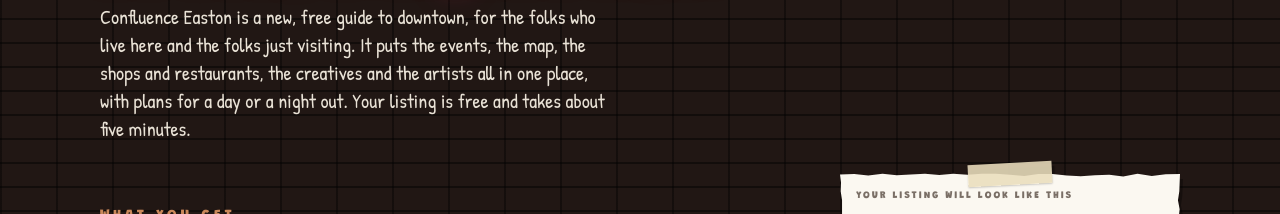
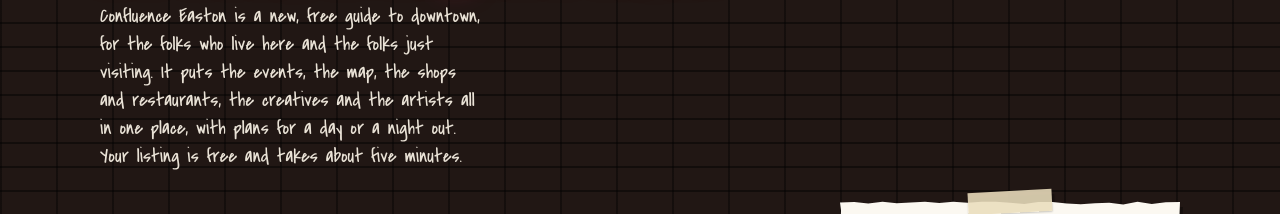
Before and after one commit to darkmarthastewart/Confluence-easton, a plain HTML site: page site/join/index.html in a window 1280 px wide. Shown: the part 288-502 px from the top of the page. Drawn offline with Linux system fonts and the light colour scheme.

Commit message:
Body text in Covered By Your Grace
Replaces Patrick Hand everywhere, with the small lines (listing details,
guide notes, dates) a size up so the handwriting stays easy to read.

Co-Authored-By: Claude Opus 5.5 <noreply@anthropic.com>
Claude-Session: https://claude.ai/code/session_01Rz2LTnhq7YmruqggAw2c2m

```diff
--- a/site/assets/app.css
+++ b/site/assets/app.css
@@ -326,3 +326,13 @@ html[data-phase="day"] .wordmark .script{color:var(--sc-red);-webkit-text-stroke
 html[data-phase="dawn"] .hero-logo,html[data-phase="golden"] .hero-logo{filter:drop-shadow(0 0 4px rgba(255,60,60,.7)) drop-shadow(0 0 14px rgba(216,32,28,.45))}
 html[data-phase="day"] .hero-logo{filter:drop-shadow(4px 6px 0 rgba(0,0,0,.35))}
 .hero.has-photo .hero-logo{position:relative;z-index:1;margin-top:-40px;width:min(88%,380px)}
+
+/* Covered By Your Grace runs small, so the small lines go up a size */
+body{font-size:20px}
+.row-sub{font-size:16px}
+.subtitle{font-size:18px}
+.lede{font-size:19px}
+.timeline p{font-size:17px}
+.notice{font-size:17px}
+.meta{font-size:19px}
+.time small{font-size:14px}
--- a/site/assets/base.css
+++ b/site/assets/base.css
@@ -7,7 +7,7 @@
 @font-face{font-family:"Permanent Marker";src:url(fonts/permanent-marker-latin-400-normal.woff2) format("woff2");font-weight:400;font-display:swap}
 @font-face{font-family:"Grandstander";src:url(fonts/grandstander-latin-700-normal.woff2) format("woff2");font-weight:700;font-display:swap}
 @font-face{font-family:"Grandstander";src:url(fonts/grandstander-latin-900-normal.woff2) format("woff2");font-weight:800 900;font-display:swap}
-@font-face{font-family:"Patrick Hand";src:url(fonts/patrick-hand-latin-400-normal.woff2) format("woff2");font-weight:400;font-display:swap}
+@font-face{font-family:"Covered By Your Grace";src:url(fonts/covered-by-your-grace-latin-400-normal.woff2) format("woff2");font-weight:400;font-display:swap}
 @font-face{font-family:"Barlow Condensed";src:url(fonts/barlow-condensed-latin-400-normal.woff2) format("woff2");font-weight:400;font-display:swap}
 @font-face{font-family:"Barlow Condensed";src:url(fonts/barlow-condensed-latin-600-normal.woff2) format("woff2");font-weight:500 600;font-display:swap}
 @font-face{font-family:"Barlow Condensed";src:url(fonts/barlow-condensed-latin-700-normal.woff2) format("woff2");font-weight:700 800;font-display:swap}
@@ -26,9 +26,9 @@
   /* Dark Martha Stewart's own kit, spoken softly: her lime, her marker red */
   --lime:#E4FFB0; --lime-glow:#8DC21F; --marker:#FF3B4E;
   --f-marker:"Permanent Marker", "Marker Felt", "Comic Sans MS", cursive;
-  /* the supper club's type: Grandstander stands in for More Sugar, Patrick Hand for FF Providence Sans */
+  /* headings: Grandstander, standing in for More Sugar until its file arrives; text: Covered By Your Grace */
   --head:"Grandstander", "Arial Rounded MT Bold", "Comic Sans MS", sans-serif;
-  --hand:"Patrick Hand", "Comic Sans MS", "Marker Felt", cursive;
+  --hand:"Covered By Your Grace", "Comic Sans MS", "Marker Felt", cursive;
   --script:var(--head);
   --block:var(--head);
   --caps:var(--head);
--- a/site/join/index.html
+++ b/site/join/index.html
@@ -13,7 +13,7 @@
 <meta name="twitter:card" content="summary_large_image">
 <link rel="icon" href="/icon-192.png">
 <link rel="preload" href="/assets/fonts/grandstander-latin-900-normal.woff2" as="font" type="font/woff2" crossorigin>
-<link rel="preload" href="/assets/fonts/patrick-hand-latin-400-normal.woff2" as="font" type="font/woff2" crossorigin>
+<link rel="preload" href="/assets/fonts/covered-by-your-grace-latin-400-normal.woff2" as="font" type="font/woff2" crossorigin>
 <link rel="stylesheet" href="/assets/base.css">
 <style>
 .page{max-width:1120px;margin:0 auto;padding-block:calc(18px + env(safe-area-inset-top, 0px)) 72px;padding-left:max(20px, env(safe-area-inset-left, 0px));padding-right:max(20px, env(safe-area-inset-right, 0px))}
```
Also changed, not shown: site/index.html (+1 -1 lines), site/takeovers/index.html (+1 -1 lines), site/assets/fonts/OFL-covered-by-your-grace.txt, site/assets/fonts/covered-by-your-grace-latin-400-normal.woff2 (added), site/assets/fonts/patrick-hand-latin-400-normal.woff2 (deleted), 1 other file.
